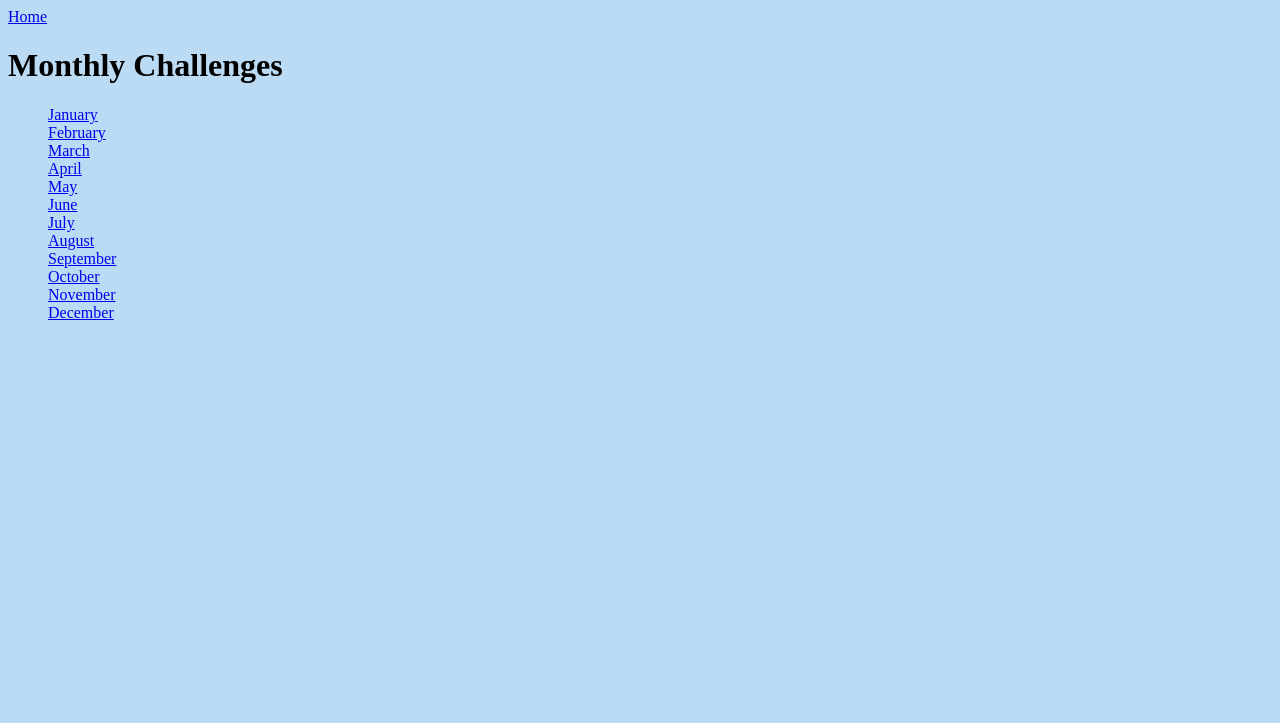
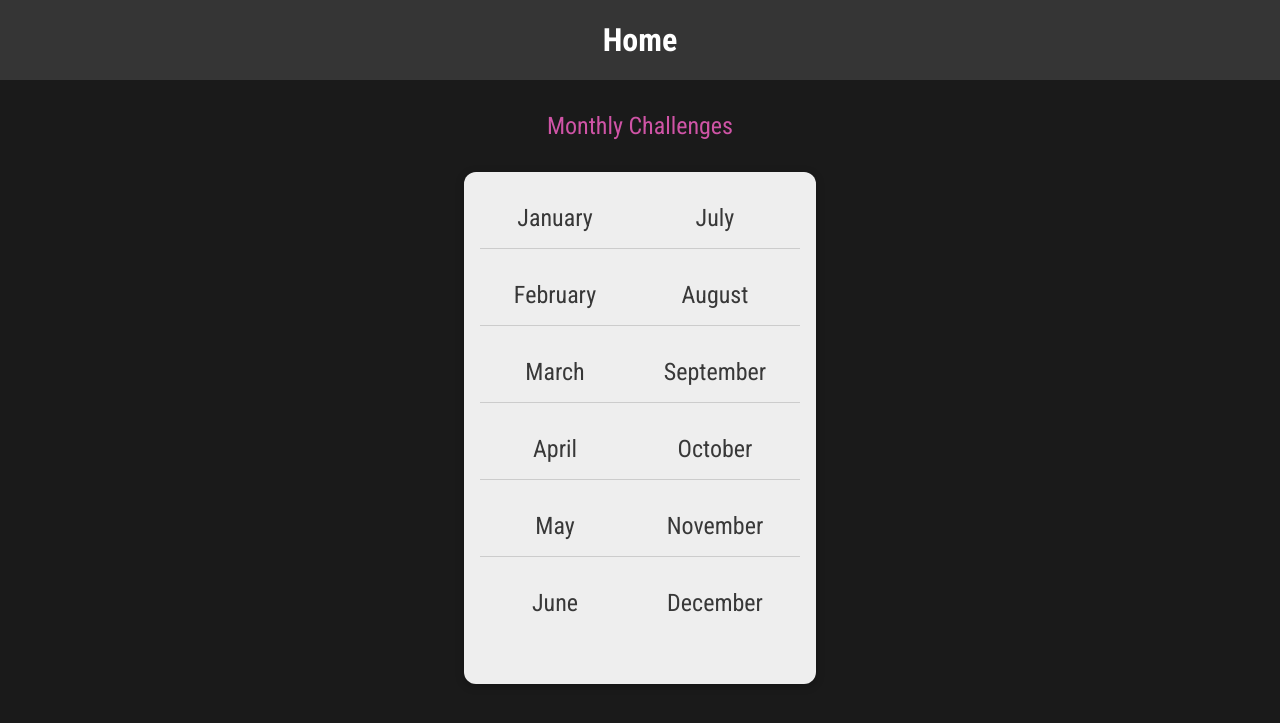
Before and after one commit to shahidnazirmhd/django-demo, a Django app: page /challenges/ in a window 1280 px wide. Shown: the top 723 px of the page. Run offline with Django 5.2, Linux system fonts and the light colour scheme.

Commit message:
Global static/css & extra styling

```diff
--- a/challenges/static/challenges/challenges.css
+++ b/challenges/static/challenges/challenges.css
@@ -1,3 +1,37 @@
 ul {
-    list-style: none;
+  list-style: none;
+  margin: 2rem auto;
+  width: 90%;
+  max-width: 20rem;
+  box-shadow: 0 2px 8px rgba(0, 0, 0, 0.26);
+  padding: 1rem;
+  border-radius: 12px;
+  display: flex;
+  flex-direction: column;
+  flex-wrap: wrap;
+  height: 30rem;
+  background-color: #eeeeee;
 }
+
+li {
+  margin: 1rem 0;
+  text-align: center;
+  font-size: 1.5rem;
+  border-bottom: 1px solid #ccc;
+  padding-bottom: 1rem;
+}
+
+li:last-of-type,
+li:nth-of-type(6) {
+  border-bottom: none;
+}
+
+li a {
+  text-decoration: none;
+  color: #383838;
+}
+
+li a:hover,
+li a:active {
+  color: #7e0154;
+}
--- a/challenges/static/challenges/main.css
+++ b/challenges/static/challenges/main.css
@@ -1,3 +1,22 @@
-body {
-    background-color: #badbf3;
+h1,
+h2 {
+  text-align: center;
+  color: white;
 }
+
+h1 {
+  font-size: 1.5rem;
+  margin: 2rem 0 1rem 0;
+  font-weight: normal;
+  color: #cf54a6;
+}
+
+h2 {
+  font-size: 3rem;
+  font-weight: bold;
+}
+
+p {
+  text-align: center;
+  color: white;
+}
--- a/config/settings.py
+++ b/config/settings.py
@@ -120,6 +120,11 @@ USE_TZ = True
 STATIC_URL = "static/"
 
 
+STATICFILES_DIRS = [
+    BASE_DIR / "static",
+]
+
+
 # Default primary key field type
 # https://docs.djangoproject.com/en/5.2/ref/settings/#default-auto-field
 
--- /dev/null
+++ b/static/styles.css
@@ -0,0 +1,36 @@
+@import url('https://fonts.googleapis.com/css2?family=Roboto+Condensed:ital,wght@0,100..900;1,100..900&display=swap');
+
+html {
+    font-family: "Roboto Condensed", sans-serif;
+}
+
+header {
+  width: 100%;
+  height: 5rem;
+  background-color: #353535;
+}
+
+header nav {
+  width: 100%;
+  height: 100%;
+  display: flex;
+  justify-content: center;
+  align-items: center;
+}
+
+header nav a {
+  color: white;
+  font-size: 2rem;
+  font-weight: bold;
+  text-decoration: none;
+}
+
+header nav a:hover,
+header nav a:active {
+  color: #cf54a6;
+}
+
+body {
+    margin: 0;
+    background-color: #1a1a1a;
+}
--- a/templates/base.html
+++ b/templates/base.html
@@ -5,6 +5,7 @@
 <head>
     <meta charset="UTF-8">
     <meta name="viewport" content="width=device-width, initial-scale=1.0">
+    <link rel="stylesheet" href="{% static "styles.css" %}">
     {% block css_files %}
     <link rel="stylesheet" href="{% static "challenges/main.css" %}">
     {% endblock %}
```
